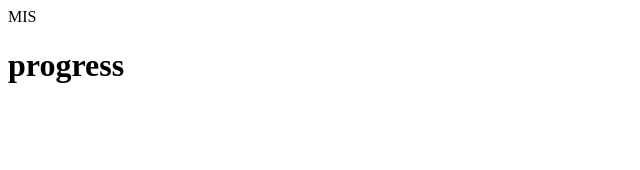
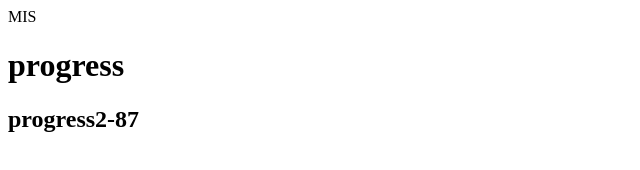
Before and after one commit to domingo410524/MIS_HW6, a plain HTML site: page index.html in a window 1280 px wide. Shown: the whole page, without its empty margins (0-640 px from the left). Drawn offline with Linux system fonts and the light colour scheme.

Commit message:
Jason commit h2

```diff
--- a/index.html
+++ b/index.html
@@ -1,2 +1,3 @@
 <HEAD> MIS </HEAD>
 <H1> progress </H1>
+<h2> progress2-87 </h2>
```
